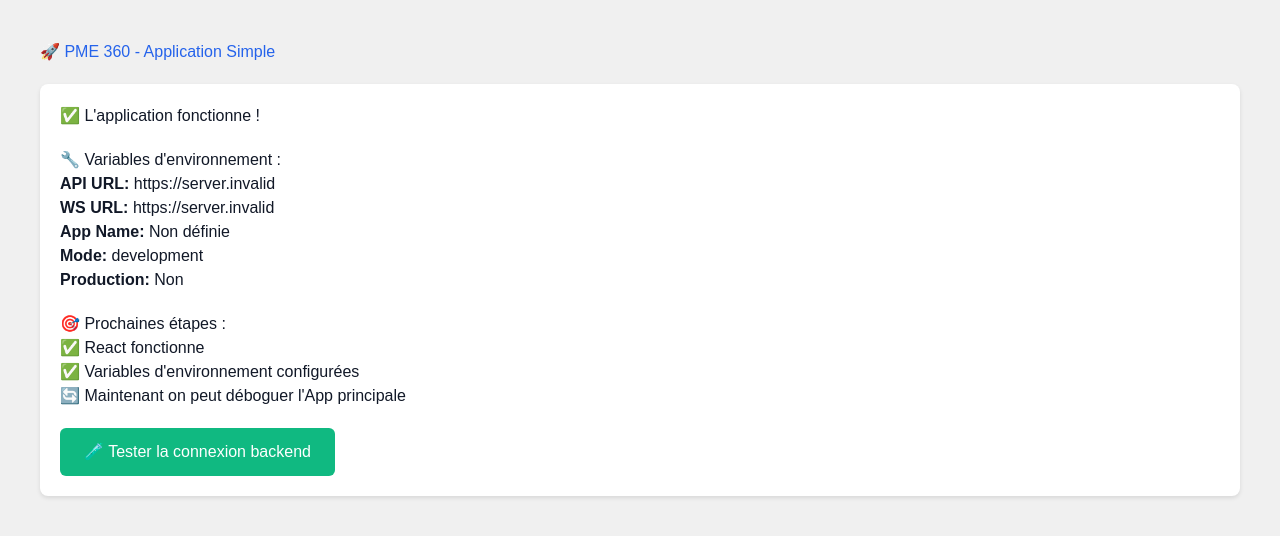
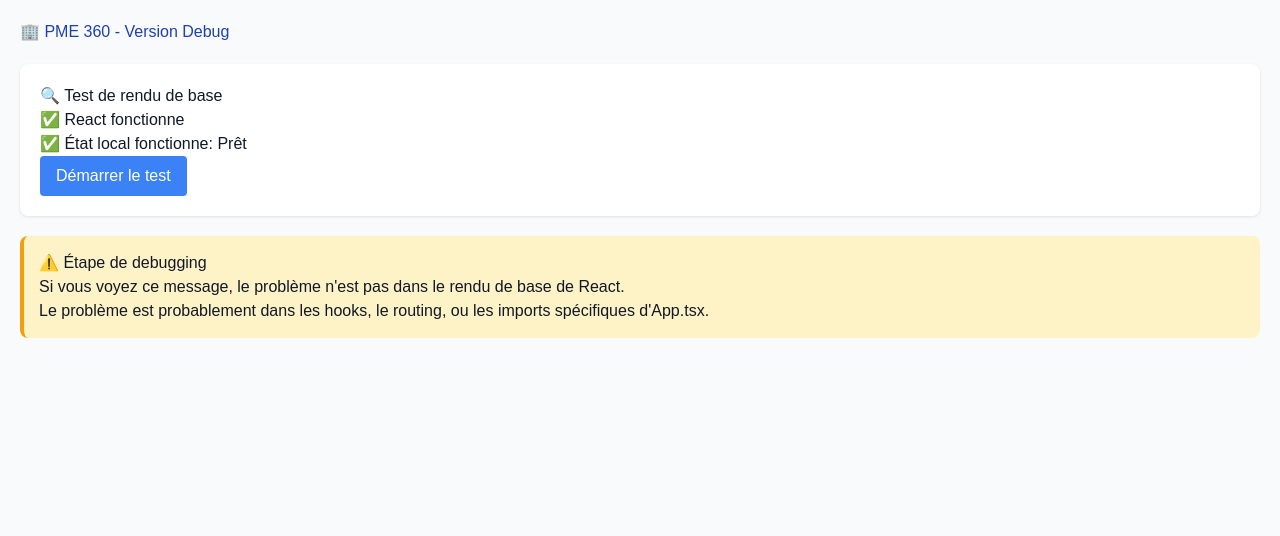
Before and after one commit to jbedje/pme-360, a React (Vite) app in the folder pme-360-frontend/: page / in a window 1280 px wide. Shown: the top 536 px of the page. Built offline with nearby package versions, Linux system fonts and the light colour scheme; no server answers.

Commit message:
Add AppDebug for systematic debugging of App.tsx blank page issue

```diff
--- /dev/null
+++ b/pme-360-frontend/src/AppDebug.tsx
@@ -0,0 +1,70 @@
+import React, { useState } from 'react';
+
+// Version minimale d'App.tsx pour debugging
+function AppDebug() {
+  console.log('AppDebug is rendering');
+
+  const [isLoading, setIsLoading] = useState(false);
+
+  try {
+    return (
+      <div style={{
+        padding: '20px',
+        fontFamily: 'Arial, sans-serif',
+        backgroundColor: '#f8fafc',
+        minHeight: '100vh'
+      }}>
+        <h1 style={{ color: '#1e40af', marginBottom: '20px' }}>
+          🏢 PME 360 - Version Debug
+        </h1>
+
+        <div style={{
+          backgroundColor: 'white',
+          padding: '20px',
+          borderRadius: '8px',
+          boxShadow: '0 1px 3px rgba(0, 0, 0, 0.1)',
+          marginBottom: '20px'
+        }}>
+          <h2>🔍 Test de rendu de base</h2>
+          <p>✅ React fonctionne</p>
+          <p>✅ État local fonctionne: {isLoading ? 'Chargement...' : 'Prêt'}</p>
+
+          <button
+            onClick={() => setIsLoading(!isLoading)}
+            style={{
+              padding: '8px 16px',
+              backgroundColor: '#3b82f6',
+              color: 'white',
+              border: 'none',
+              borderRadius: '4px',
+              cursor: 'pointer'
+            }}
+          >
+            {isLoading ? 'Arrêter' : 'Démarrer'} le test
+          </button>
+        </div>
+
+        <div style={{
+          backgroundColor: '#fef3c7',
+          padding: '15px',
+          borderRadius: '8px',
+          borderLeft: '4px solid #f59e0b'
+        }}>
+          <h3>⚠️ Étape de debugging</h3>
+          <p>Si vous voyez ce message, le problème n'est pas dans le rendu de base de React.</p>
+          <p>Le problème est probablement dans les hooks, le routing, ou les imports spécifiques d'App.tsx.</p>
+        </div>
+      </div>
+    );
+  } catch (error) {
+    console.error('AppDebug render error:', error);
+    return (
+      <div style={{ padding: '20px', color: 'red' }}>
+        <h1>❌ Erreur de rendu</h1>
+        <pre>{error?.toString()}</pre>
+      </div>
+    );
+  }
+}
+
+export default AppDebug;
--- a/pme-360-frontend/src/main.tsx
+++ b/pme-360-frontend/src/main.tsx
@@ -1,12 +1,12 @@
 import { StrictMode } from 'react'
 import { createRoot } from 'react-dom/client'
 import './index.css'
-import SimpleApp from './SimpleApp.tsx'
+import AppDebug from './AppDebug.tsx'
 
 console.log('main.tsx loading - PME 360 starting...');
 
 createRoot(document.getElementById('root')!).render(
   <StrictMode>
-    <SimpleApp />
+    <AppDebug />
   </StrictMode>,
 )
```
